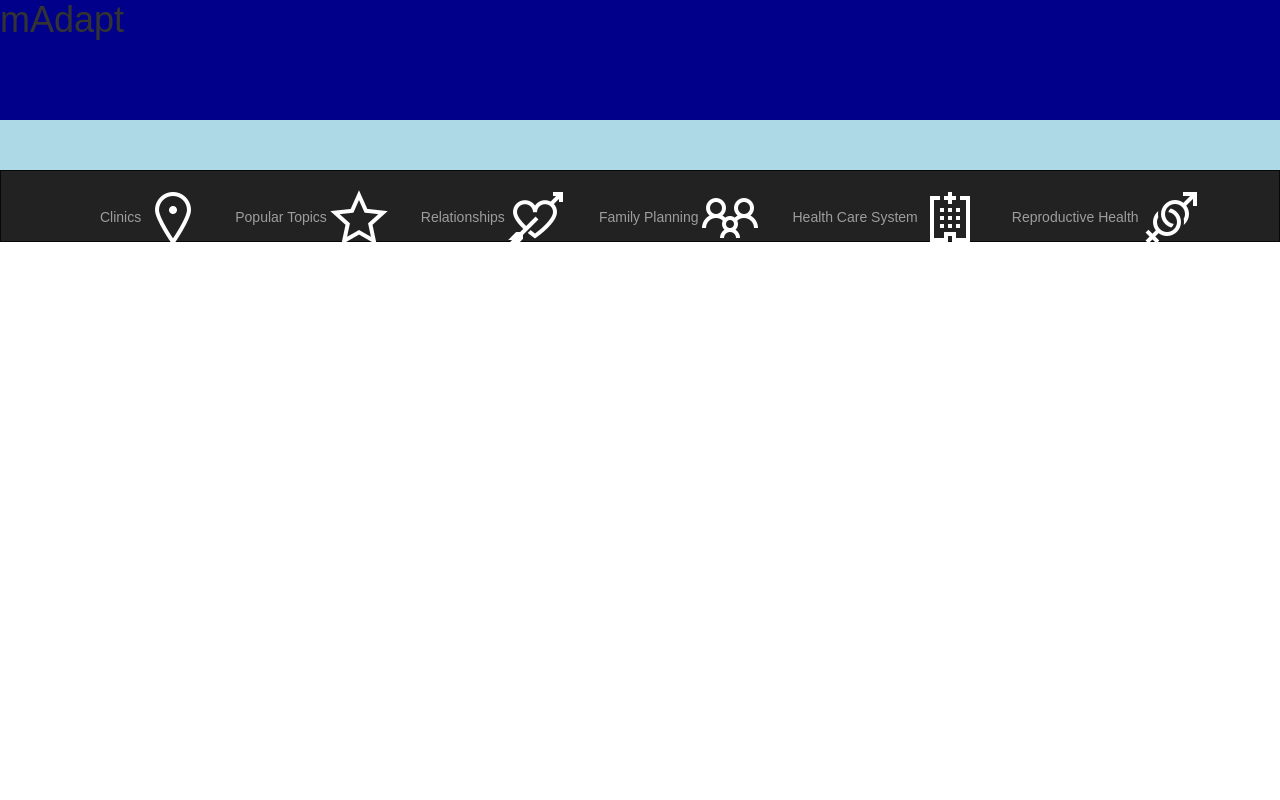
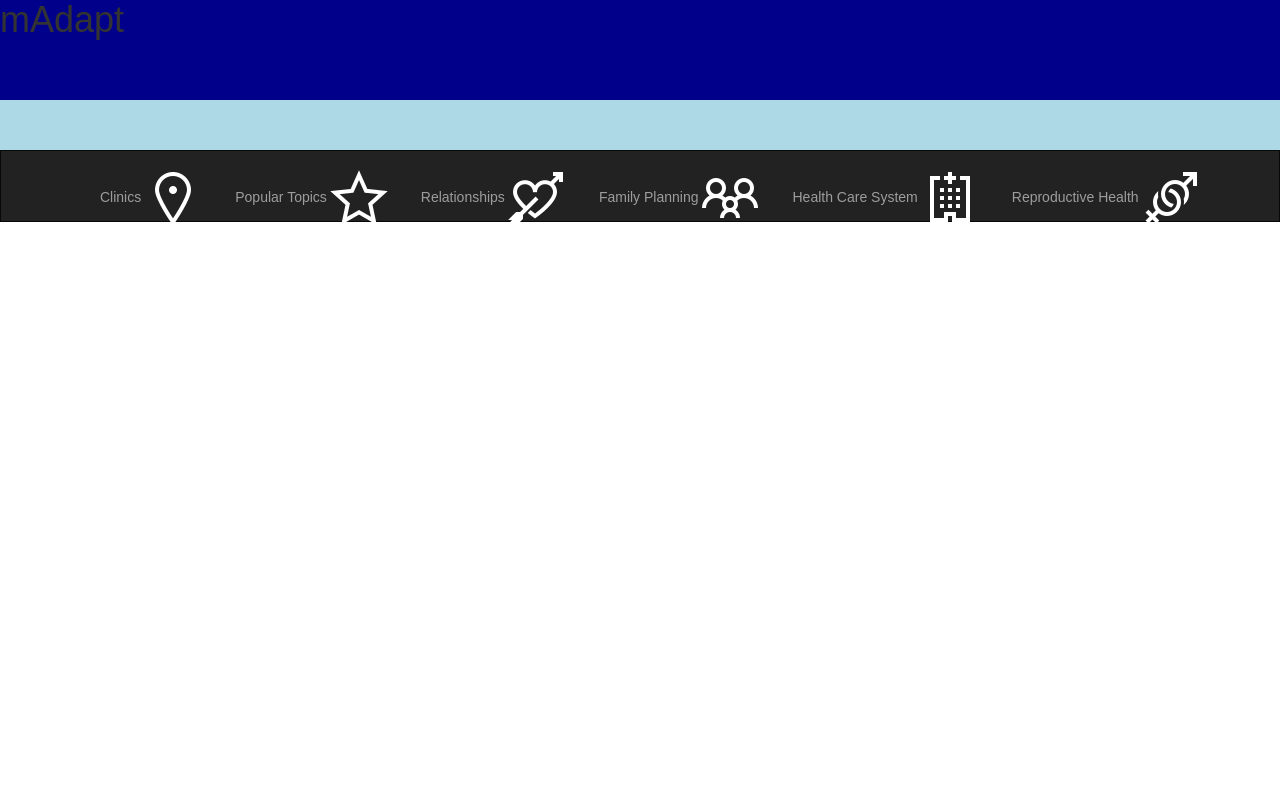
Before and after one commit to beccahbartlett/madapt-frontend, a React (Create React App) app: page / in a window 1280 px wide. Shown: the top 800 px of the page. Built offline with nearby package versions, Linux system fonts and the light colour scheme.

Commit message:
changed height of nav header

```diff
--- a/src/components/nav/Nav.css
+++ b/src/components/nav/Nav.css
@@ -5,7 +5,7 @@
 
 .nav-header {
   width: 100%;
-  height: 120px;
+  height: 100px;
   background-color: darkblue;
 }
 
```
